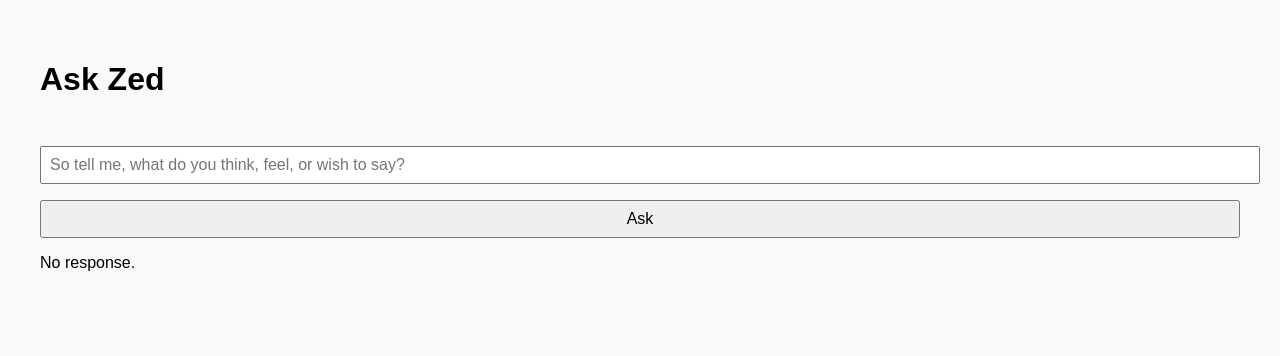
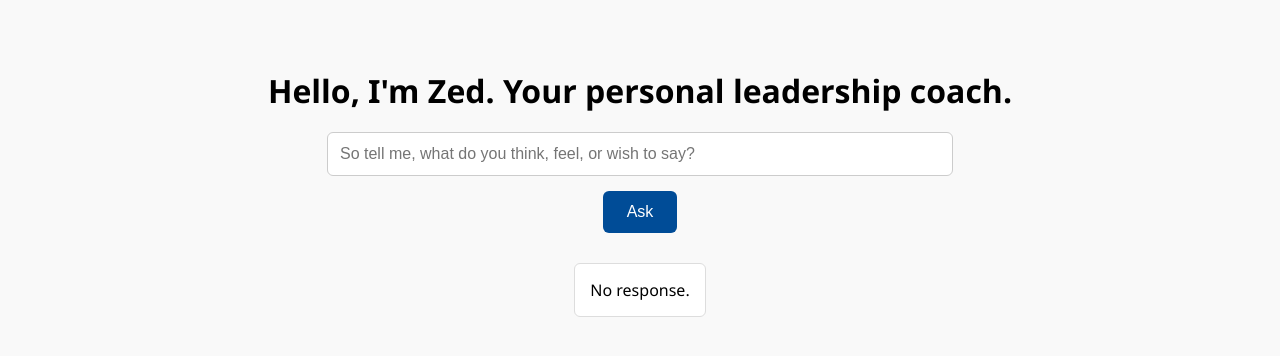
Before and after one commit to RTTM2023/zed, a plain HTML site: page index.html in a window 1280 px wide. Drawn offline with Linux system fonts and the light colour scheme.

Commit message:
Update index.html

```diff
--- a/index.html
+++ b/index.html
@@ -1,17 +1,63 @@
 <!DOCTYPE html>
 <html lang="en">
 <head>
-  <meta charset="UTF-8">
-  <title>Hello, I'm Zed, your personal leadership coach.</title>
+  <meta charset="UTF-8" />
+  <meta name="viewport" content="width=device-width, initial-scale=1.0"/>
+  <title>Hello, I'm Zed</title>
   <style>
-    body { font-family: sans-serif; padding: 2em; background: #f9f9f9; }
-    h1 { margin-bottom: 1em; }
-    #response { margin-top: 1em; white-space: pre-wrap; }
-    input, button { padding: 0.5em; font-size: 1em; width: 100%; margin-top: 1em; }
+    body {
+      font-family: 'Segoe UI', sans-serif;
+      background-color: #f9f9f9;
+      display: flex;
+      flex-direction: column;
+      align-items: center;
+      justify-content: flex-start;
+      padding: 40px;
+    }
+
+    h1 {
+      font-size: 2em;
+      margin-bottom: 20px;
+      text-align: center;
+    }
+
+    input[type="text"] {
+      width: 100%;
+      max-width: 600px;
+      padding: 12px;
+      font-size: 1em;
+      border-radius: 6px;
+      border: 1px solid #ccc;
+    }
+
+    button {
+      margin-top: 15px;
+      padding: 12px 24px;
+      font-size: 1em;
+      background-color: #004c97;
+      color: white;
+      border: none;
+      border-radius: 6px;
+      cursor: pointer;
+    }
+
+    button:hover {
+      background-color: #0064c8;
+    }
+
+    #response {
+      margin-top: 30px;
+      max-width: 600px;
+      padding: 15px;
+      background: #fff;
+      border-radius: 6px;
+      border: 1px solid #ddd;
+      white-space: pre-wrap;
+    }
   </style>
 </head>
 <body>
-  <h1>Ask Zed</h1>
+  <h1>Hello, I'm Zed. Your personal leadership coach.</h1>
   <input id="question" type="text" placeholder="So tell me, what do you think, feel, or wish to say?" />
   <button onclick="askZed()">Ask</button>
   <div id="response">No response.</div>
@@ -27,7 +73,7 @@
           method: "POST",
           headers: {
             "Content-Type": "application/json",
-            "Authorization": "Bearer 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"
+            "Authorization": "Bearer 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"
           },
           body: JSON.stringify({
             model: "gpt-3.5-turbo",
```
